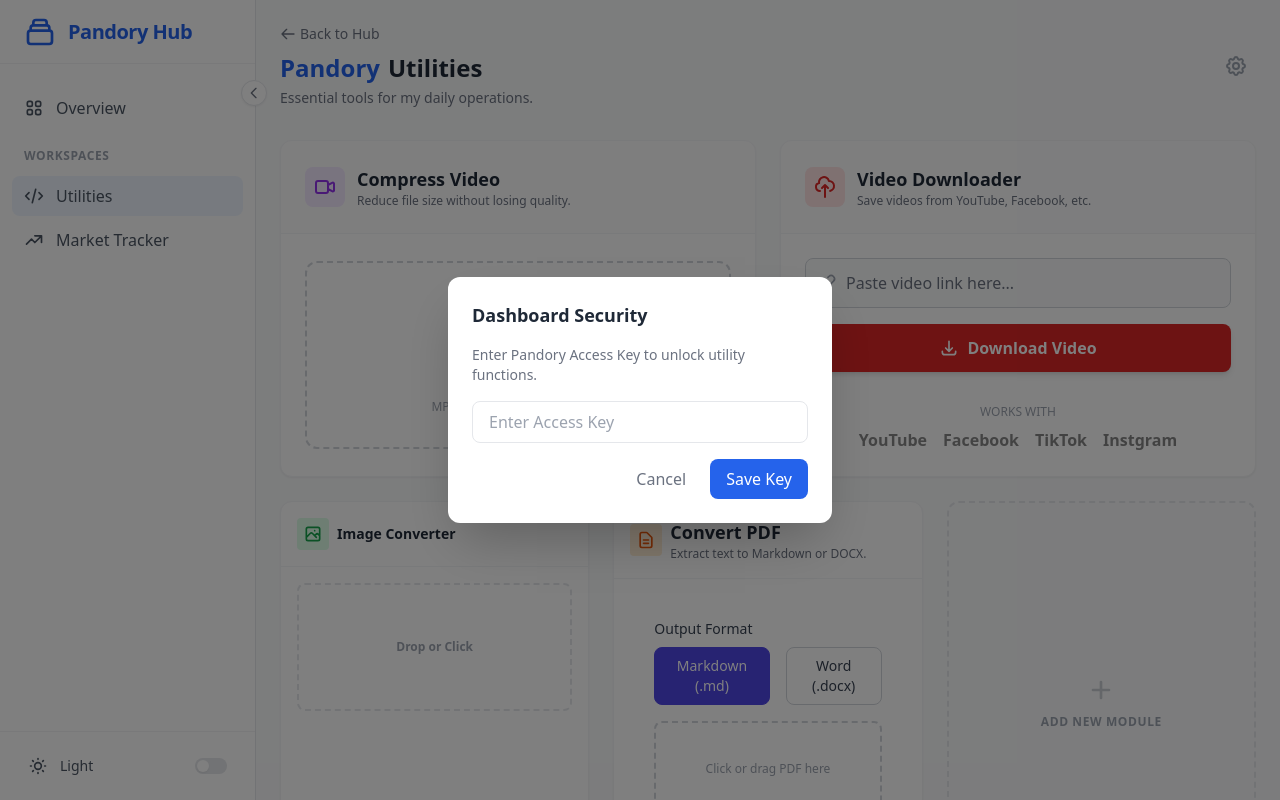
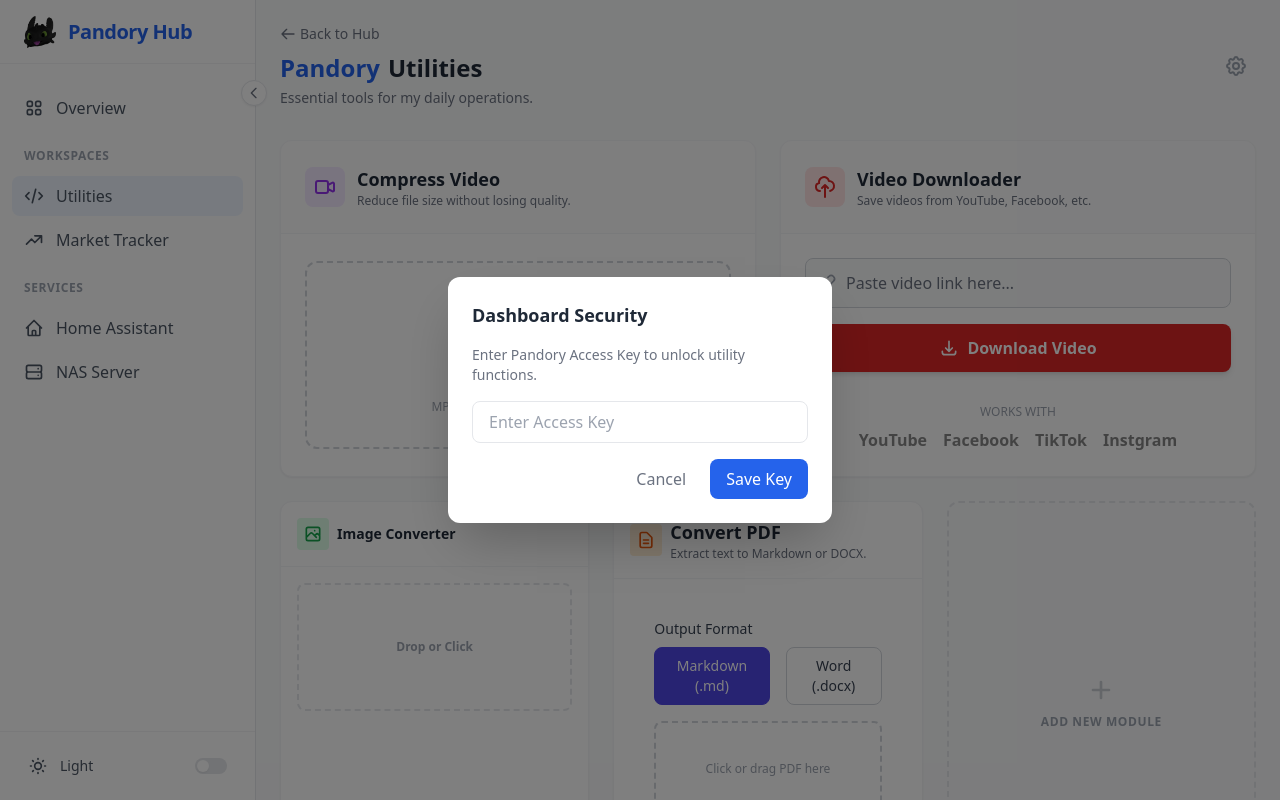
Before and after one commit to TuanTran208/my-personal-website, a Vue app in the folder pandory-hub/: page /utilities-dashboard in a window 1280 px wide. Built offline with nearby package versions, Linux system fonts and the light colour scheme.

Commit message:
Fix can't access by domain, change logo, updated side navigation

```diff
--- a/pandory-hub/src/components/global/SideNavigation.vue
+++ b/pandory-hub/src/components/global/SideNavigation.vue
@@ -18,9 +18,7 @@
     <!-- Brand -->
     <div class="h-16 flex items-center px-6 border-b border-gray-100 dark:border-gray-700/50 overflow-hidden whitespace-nowrap">
         <div class="flex items-center gap-3 text-blue-600 dark:text-blue-400 transition-all duration-300">
-            <svg class="w-8 h-8 flex-shrink-0" fill="none" viewBox="0 0 24 24" stroke="currentColor">
-                <path stroke-linecap="round" stroke-linejoin="round" stroke-width="2" d="M19 11H5m14 0a2 2 0 012 2v6a2 2 0 01-2 2H5a2 2 0 01-2-2v-6a2 2 0 012-2m14 0V9a2 2 0 00-2-2M5 11V9a2 2 0 012-2m0 0V5a2 2 0 012-2h6a2 2 0 012 2v2M7 7h10" />
-            </svg>
+            <img src="/favicon_bg_rm.png" alt="Pandory Hub Logo" class="w-8 h-8 flex-shrink-0" />
             <span
                 class="text-xl font-bold tracking-tight transition-opacity duration-300"
                 :class="[isCollapsed ? 'opacity-0 w-0' : 'opacity-100']"
@@ -80,6 +78,38 @@
                 Market Tracker
             </div>
         </router-link>
+
+        <div class="pt-4 pb-2 px-3 text-xs font-semibold text-gray-400 uppercase tracking-wider transition-opacity duration-300 whitespace-nowrap overflow-hidden"
+             :class="[isCollapsed ? 'opacity-0 h-0 p-0' : 'opacity-100']"
+        >
+            Services
+        </div>
+
+        <!-- Home Assistant -->
+        <a href="http://home.pandory.duckdns.org" target="_blank"
+            class="flex items-center gap-3 px-3 py-2 rounded-lg text-gray-600 dark:text-gray-300 hover:bg-gray-100 dark:hover:bg-gray-700 transition-colors whitespace-nowrap group relative"
+        >
+            <svg class="w-5 h-5 flex-shrink-0" fill="none" viewBox="0 0 24 24" stroke="currentColor">
+                <path stroke-linecap="round" stroke-linejoin="round" stroke-width="2" d="M3 12l2-2m0 0l7-7 7 7M5 10v10a1 1 0 001 1h3m10-11l2 2m-2-2v10a1 1 0 01-1 1h-3m-6 0a1 1 0 001-1v-4a1 1 0 011-1h2a1 1 0 011 1v4a1 1 0 001 1m-6 0h6" />
+            </svg>
+            <span :class="[isCollapsed ? 'hidden' : 'block']">Home Assistant</span>
+             <div v-if="isCollapsed" class="absolute left-full ml-2 px-2 py-1 bg-gray-900 text-white text-xs rounded opacity-0 group-hover:opacity-100 transition-opacity z-50 pointer-events-none whitespace-nowrap">
+                Home Assistant
+            </div>
+        </a>
+
+        <!-- NasServer -->
+        <a href="http://nas.pandory.duckdns.org" target="_blank"
+            class="flex items-center gap-3 px-3 py-2 rounded-lg text-gray-600 dark:text-gray-300 hover:bg-gray-100 dark:hover:bg-gray-700 transition-colors whitespace-nowrap group relative"
+        >
+            <svg class="w-5 h-5 flex-shrink-0" fill="none" viewBox="0 0 24 24" stroke="currentColor">
+                <path stroke-linecap="round" stroke-linejoin="round" stroke-width="2" d="M5 12h14M5 12a2 2 0 01-2-2V6a2 2 0 012-2h14a2 2 0 012 2v4a2 2 0 01-2 2M5 12a2 2 0 00-2 2v4a2 2 0 002 2h14a2 2 0 002-2v-4a2 2 0 00-2-2m-2-4h.01M17 16h.01" />
+            </svg>
+            <span :class="[isCollapsed ? 'hidden' : 'block']">NAS Server</span>
+             <div v-if="isCollapsed" class="absolute left-full ml-2 px-2 py-1 bg-gray-900 text-white text-xs rounded opacity-0 group-hover:opacity-100 transition-opacity z-50 pointer-events-none whitespace-nowrap">
+                NAS Server
+            </div>
+        </a>
     </nav>
 
     <!-- Footer / Settings -->
--- a/pandory-hub/src/components/tools/StockTracker/StockCard.vue
+++ b/pandory-hub/src/components/tools/StockTracker/StockCard.vue
@@ -188,8 +188,8 @@
 
     // Parallel fetch: VNIndex History + BTC Details
     const [vnRes, btcRes] = await Promise.all([
-        fetch('http://localhost:3001/api/vnindex'),
-        fetch('http://localhost:3001/api/stock-details/BTC')
+        fetch('/api/vnindex'),
+        fetch('/api/stock-details/BTC')
     ]);
 
     if (!vnRes.ok) throw new Error('Failed to load VNIndex');
--- a/pandory-hub/src/components/tools/Utilities/ImageConverter.vue
+++ b/pandory-hub/src/components/tools/Utilities/ImageConverter.vue
@@ -74,7 +74,7 @@
     const key = localStorage.getItem('pandory_access_key');
 
     try {
-        const response = await fetch('http://localhost:3001/api/utilities/convert-image', {
+        const response = await fetch('/api/utilities/convert-image', {
             method: 'POST',
             headers: {
                 'x-access-key': key || ''
--- a/pandory-hub/src/components/tools/Utilities/PdfToDocx.vue
+++ b/pandory-hub/src/components/tools/Utilities/PdfToDocx.vue
@@ -110,7 +110,7 @@
     formData.append('format', format.value);
 
     try {
-        const response = await fetch('http://localhost:3001/api/utilities/pdf-to-docx', {
+        const response = await fetch('/api/utilities/pdf-to-docx', {
             method: 'POST',
             body: formData,
             headers: {
--- a/pandory-hub/src/components/tools/Utilities/VideoCompressor.vue
+++ b/pandory-hub/src/components/tools/Utilities/VideoCompressor.vue
@@ -125,7 +125,7 @@
         formData.append('format', format.value);
 
         try {
-            const response = await fetch('http://localhost:3001/api/utilities/compress-video', {
+            const response = await fetch('/api/utilities/compress-video', {
                 method: 'POST',
                 headers: {
                     'x-access-key': accessKey.value
--- a/pandory-hub/src/components/tools/Utilities/VideoDownloader.vue
+++ b/pandory-hub/src/components/tools/Utilities/VideoDownloader.vue
@@ -71,7 +71,7 @@
     try {
         const key = localStorage.getItem('pandory_access_key');
 
-        const response = await fetch('http://localhost:3001/api/utilities/download-video', {
+        const response = await fetch('/api/utilities/download-video', {
             method: 'POST',
             headers: {
                 'Content-Type': 'application/json',
--- a/pandory-hub/src/views/StockDashboard.vue
+++ b/pandory-hub/src/views/StockDashboard.vue
@@ -423,8 +423,8 @@
     try {
         // Parallel Fetch: Details + History
         const [detailRes, histRes] = await Promise.all([
-            fetch(`http://localhost:3001/api/stock-details/${symbol}`),
-            fetch(`http://localhost:3001/api/stock-history/${symbol}`)
+            fetch(`/api/stock-details/${symbol}`),
+            fetch(`/api/stock-history/${symbol}`)
         ]);
 
         if (!detailRes.ok) throw new Error('Stock not found');
--- a/pandory-hub/vite.config.js
+++ b/pandory-hub/vite.config.js
@@ -17,8 +17,15 @@
   },
   server: {
     port: 3000,
+    proxy: {
+      '/api': {
+        target: 'http://localhost:3001',
+        changeOrigin: true,
+        secure: false,
+      }
+    },
     hmr: {
-	  host:'pandory.duckdns.org',
+      host: 'pandory.duckdns.org',
       protocol: 'ws',
     },
     allowedHosts: [
```
Also changed, not shown: pandory-hub/public/favicon_bg_rm.png (added). Lines whose indentation alone changed are shown as unchanged.
